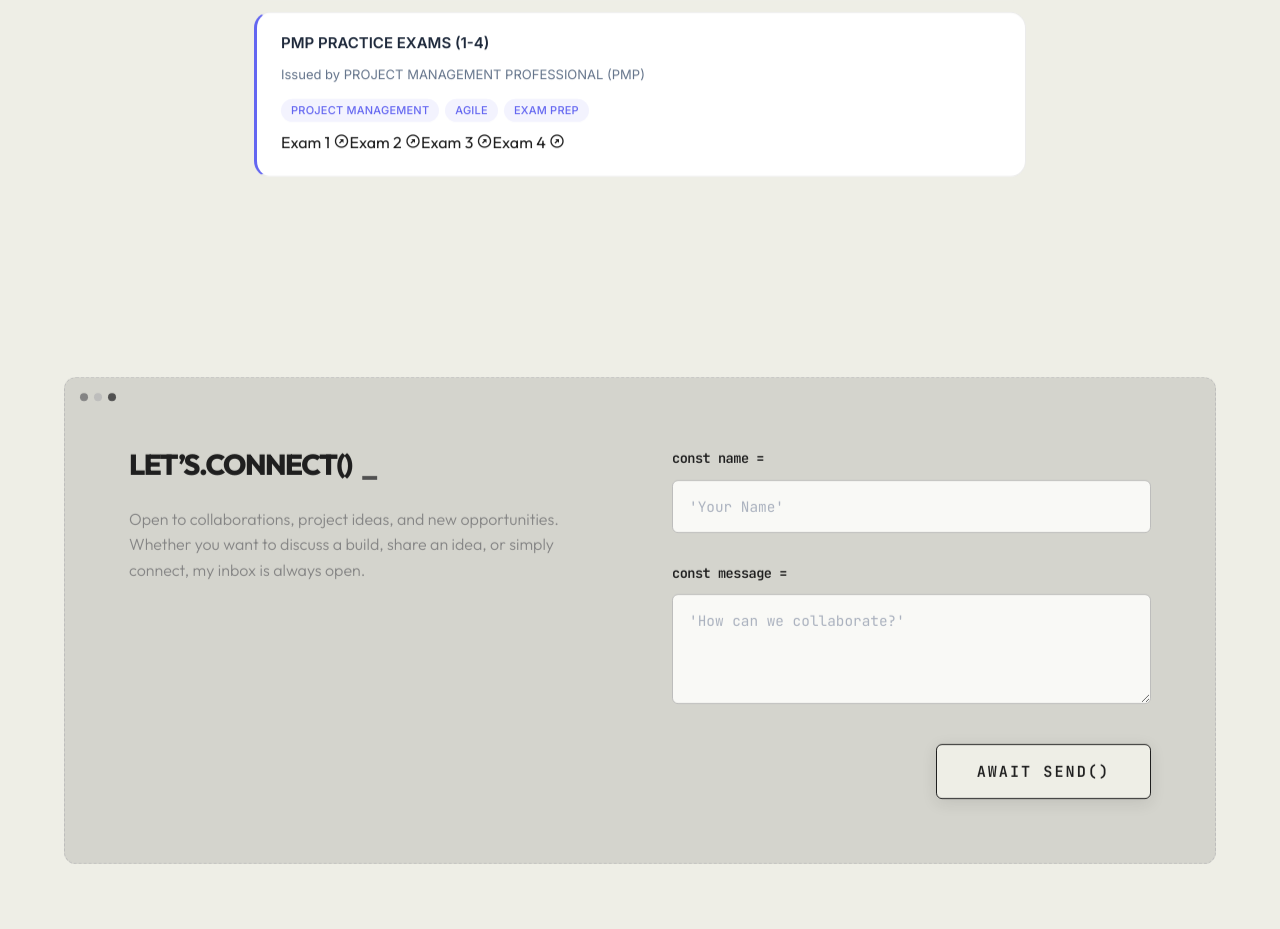
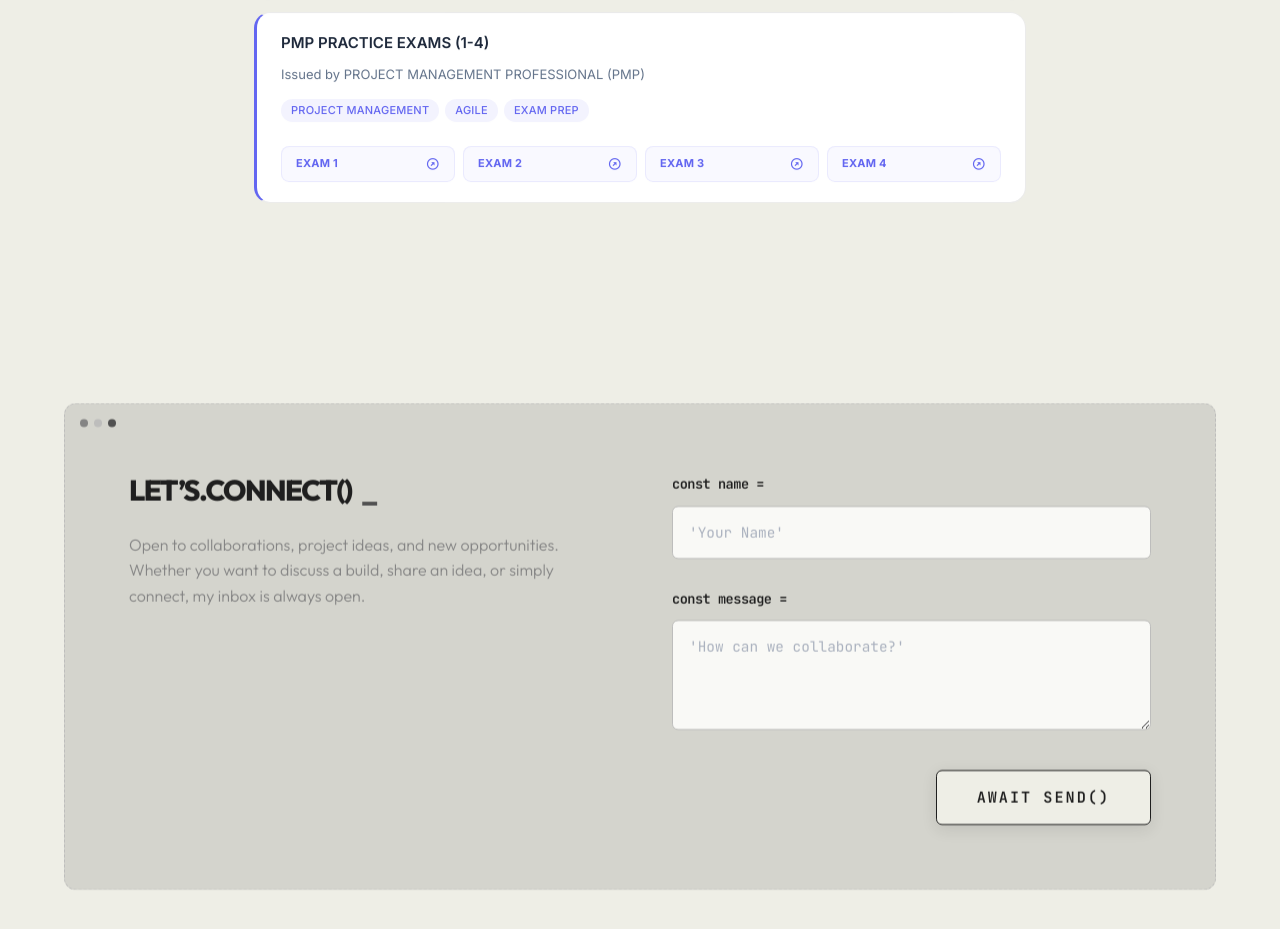
Before and after one commit to TharukiJ/Portfolio-3, a Next.js app: page / in a window 1280 px wide. Shown: the part 3960-4889 px from the top of the page. Built offline with nearby package versions, Linux system fonts and the light colour scheme; a web font is replaced by a local one.

Commit message:
Update globals.css

```diff
--- a/app/globals.css
+++ b/app/globals.css
@@ -2316,6 +2316,44 @@ footer {
     transform: translateX(4px);
 }
 
+/* Multi-Exam Styles */
+.cert-multi-grid {
+    display: grid;
+    grid-template-columns: repeat(auto-fit, minmax(140px, 1fr));
+    gap: 8px;
+    margin-top: 16px;
+}
+
+.exam-verify-btn {
+    display: flex;
+    align-items: center;
+    justify-content: space-between;
+    padding: 8px 14px;
+    background: rgba(99, 102, 241, 0.04);
+    border: 1px solid rgba(99, 102, 241, 0.1);
+    border-radius: 8px;
+    color: #6366f1;
+    font-family: var(--font-inter), sans-serif;
+    font-size: 11px;
+    font-weight: 700;
+    text-transform: uppercase;
+    letter-spacing: 0.02em;
+    text-decoration: none;
+    transition: all 0.2s ease;
+}
+
+.exam-verify-btn:hover {
+    background: #6366f1;
+    color: #ffffff;
+    transform: translateY(-2px);
+    box-shadow: 0 4px 12px rgba(99, 102, 241, 0.2);
+}
+
+.exam-verify-btn i {
+    font-size: 14px;
+    margin-left: 4px;
+}
+
 /* Animations */
 .reveal {
     opacity: 0;
```
